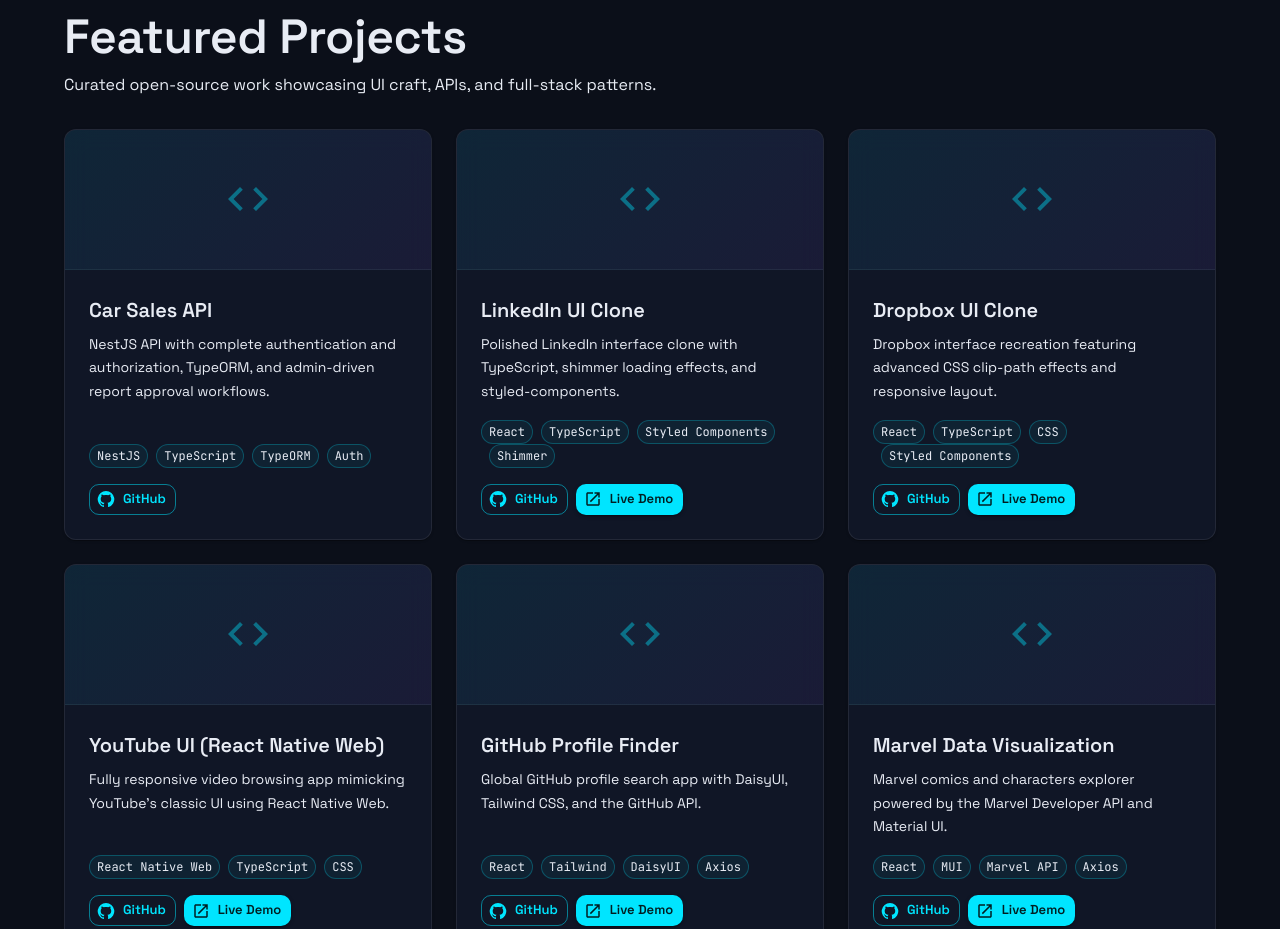
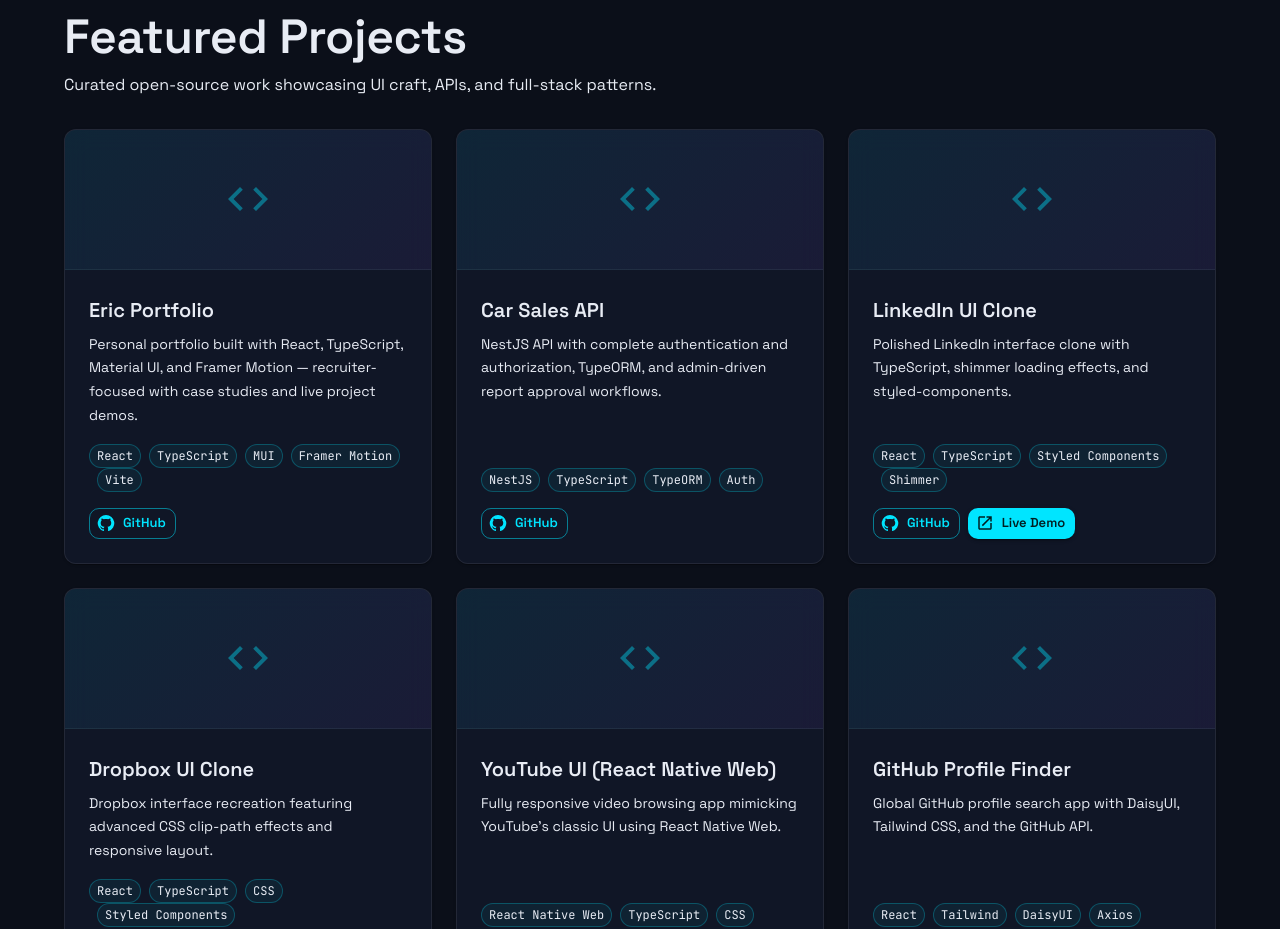
Before and after one commit to Eric-Souza/portfolio, a React (Vite) app: page / in a window 1280 px wide. Shown: the part 4260-5189 px from the top of the page. Built offline with nearby package versions, Linux system fonts and the light colour scheme.

Commit message:
Add Eric Portfolio to featured projects list.

```diff
--- a/src/data/projects.ts
+++ b/src/data/projects.ts
@@ -1,6 +1,14 @@
 import type { Project } from './types';
 
 export const projects: Project[] = [
+  {
+    id: 'eric-portfolio',
+    name: 'Eric Portfolio',
+    description:
+      'Personal portfolio built with React, TypeScript, Material UI, and Framer Motion — recruiter-focused with case studies and live project demos.',
+    githubUrl: 'https://github.com/Eric-Souza/eric-portfolio',
+    stack: ['React', 'TypeScript', 'MUI', 'Framer Motion', 'Vite'],
+  },
   {
     id: 'car-sales-api',
     name: 'Car Sales API',
```
